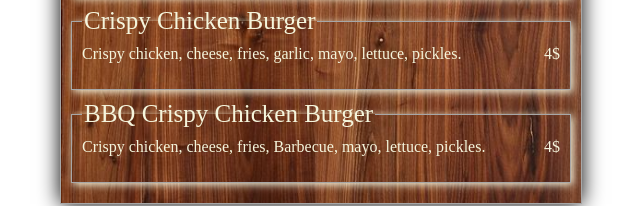
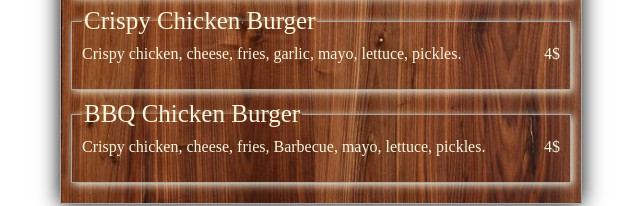
Before and after one commit to Moonlightleb/menu, a plain HTML site: page index.html in a window 1280 px wide. Shown: the part 2560-2766 px from the top of the page, without its empty margins (319-959 px from the left). Drawn offline with Linux system fonts and the light colour scheme.

Commit message:
Update index.html

```diff
--- a/index.html
+++ b/index.html
@@ -280,7 +280,7 @@
         </div>
         <div>
           <fieldset class="fs">
-            <legend class="def">BBQ Crispy Chicken Burger</legend>
+            <legend class="def">BBQ Chicken Burger</legend>
             <p class="descriptions">
               Crispy chicken, cheese, fries, Barbecue, mayo, lettuce, pickles.
             </p>
```
